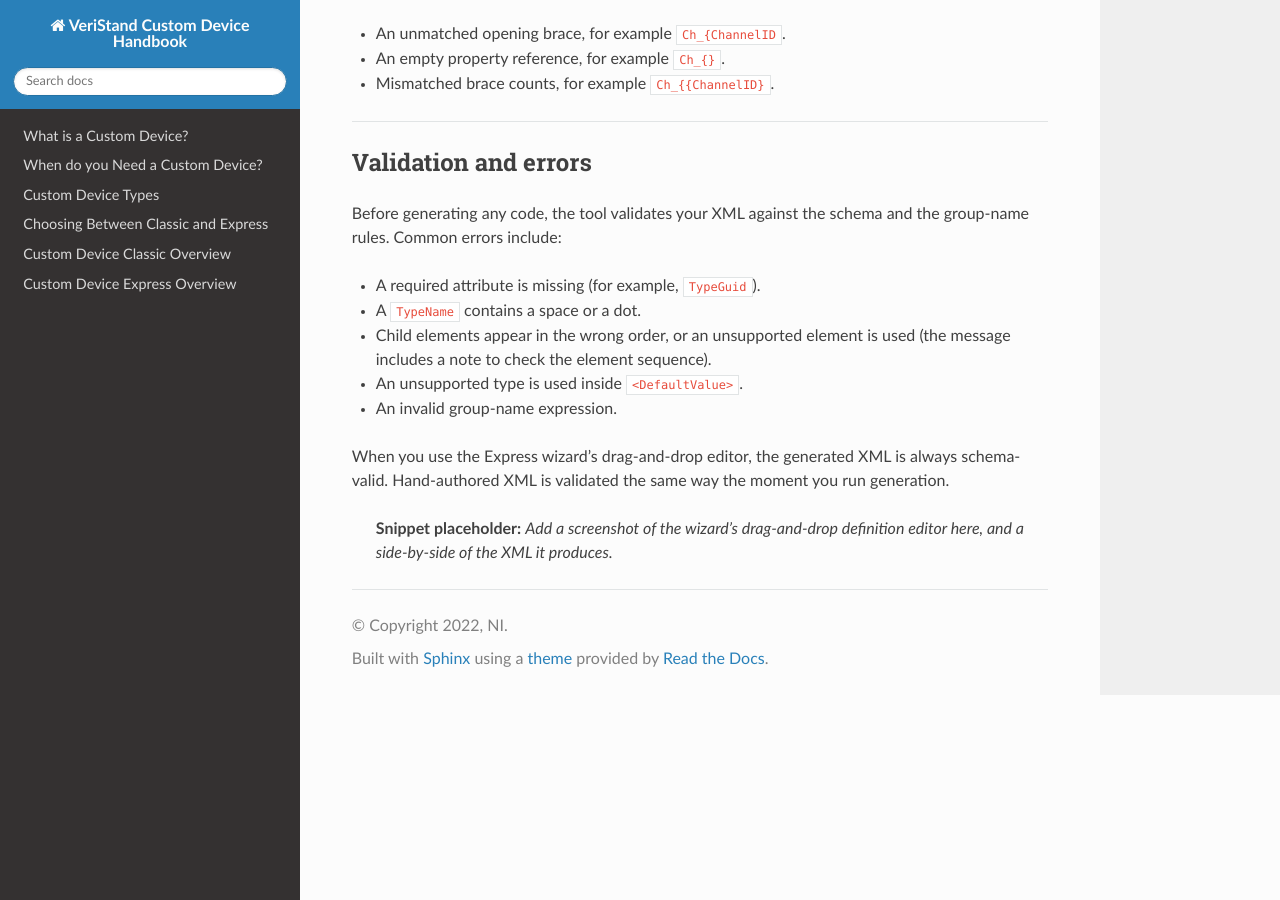
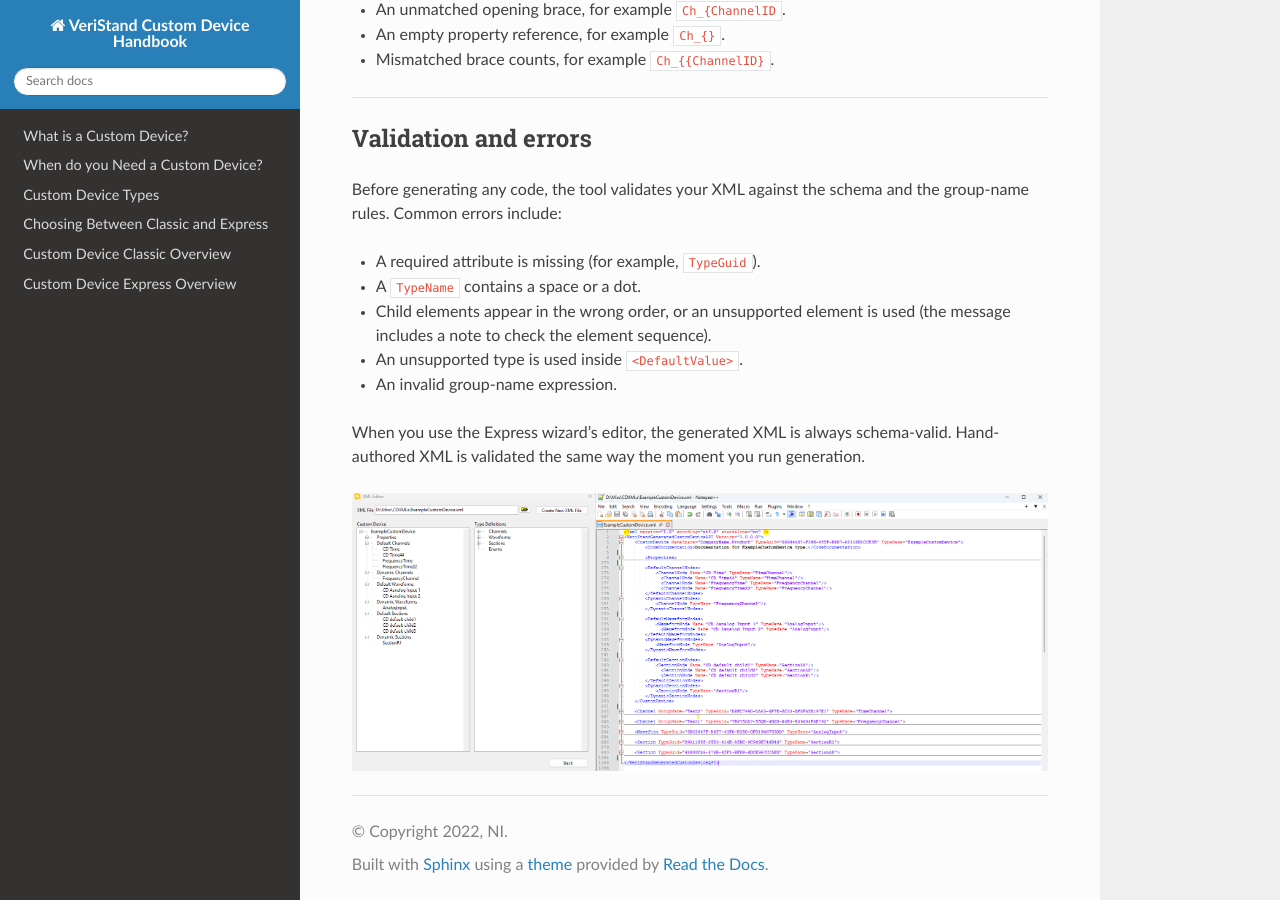
Before and after one commit to ni/niveristand-custom-device-handbook, a Sphinx documentation site: the page built from docs/express/XML_Definition_Schema.md, in a window 1280 px wide and 900 px high, scrolled down 7087 px. Built offline with Sphinx 7.4.7 and the Read the Docs theme 3.1.0, drawn with Linux system fonts in a browser that asks for light colours; pages that are not in the unit, such as notebooks, are missing from menus; some of the changed text lies outside the part shown.

Commit message:
Images for xml schema, API and UI documents

```diff
--- a/docs/express/XML_Definition_Schema.md
+++ b/docs/express/XML_Definition_Schema.md
@@ -1,6 +1,6 @@
 ## Custom Device XML Definition Schema
 
-The Express framework builds a complete custom device from a single **Custom Device Definition XML** file. This file describes the device, its properties, and its child nodes (channels, waveforms, and sections). The Express wizard can generate this XML for you with a drag-and-drop editor, or you can author it by hand.
+The Express framework builds a complete custom device from a single **Custom Device Definition XML** file. This file describes the device, its properties, and its child nodes (channels, waveforms, and sections). The Express wizard can generate this XML for you, or you can author it by hand.
 
 This page documents every tag and type the definition XML supports, so you know exactly what you can describe in a device. The structure and rules on this page are enforced by the schema that ships with VeriStand (`GeneratedCustomDeviceAPI.xsd`). The [api-gen.exe](Auto_Generated_Scripting_API.md#generating-the-api-manually-with-api-genexe) tool validates your XML against this schema before it generates any code.
 
@@ -338,6 +338,6 @@ Before generating any code, the tool validates your XML against the schema and t
 * An unsupported type is used inside `<DefaultValue>`.
 * An invalid group-name expression.
 
-When you use the Express wizard's drag-and-drop editor, the generated XML is always schema-valid. Hand-authored XML is validated the same way the moment you run generation.
+When you use the Express wizard's editor, the generated XML is always schema-valid. Hand-authored XML is validated the same way the moment you run generation.
 
-> **Snippet placeholder:** *Add a screenshot of the wizard's drag-and-drop definition editor here, and a side-by-side of the XML it produces.*
+![The wizard's definition editor alongside the XML it produces](images/wizard-definition-editor-and-xml.png)
```
Also changed, not shown: docs/express/Auto_Generated_Scripting_API.md (+3 -5 lines), docs/express/Auto_Generated_UI.md (+3 -5 lines), docs/express/images/api-gen-exe-successful-run.png (added), docs/express/images/auto-generated-apis-and-builds-folders.png (added), docs/express/images/gui-layout-yaml-before-after.png (added), docs/express/images/right-click-import-export-menu.png (added), docs/express/images/system-explorer-configuration-pane.png (added), docs/express/images/wizard-definition-editor-and-xml.png (added).
